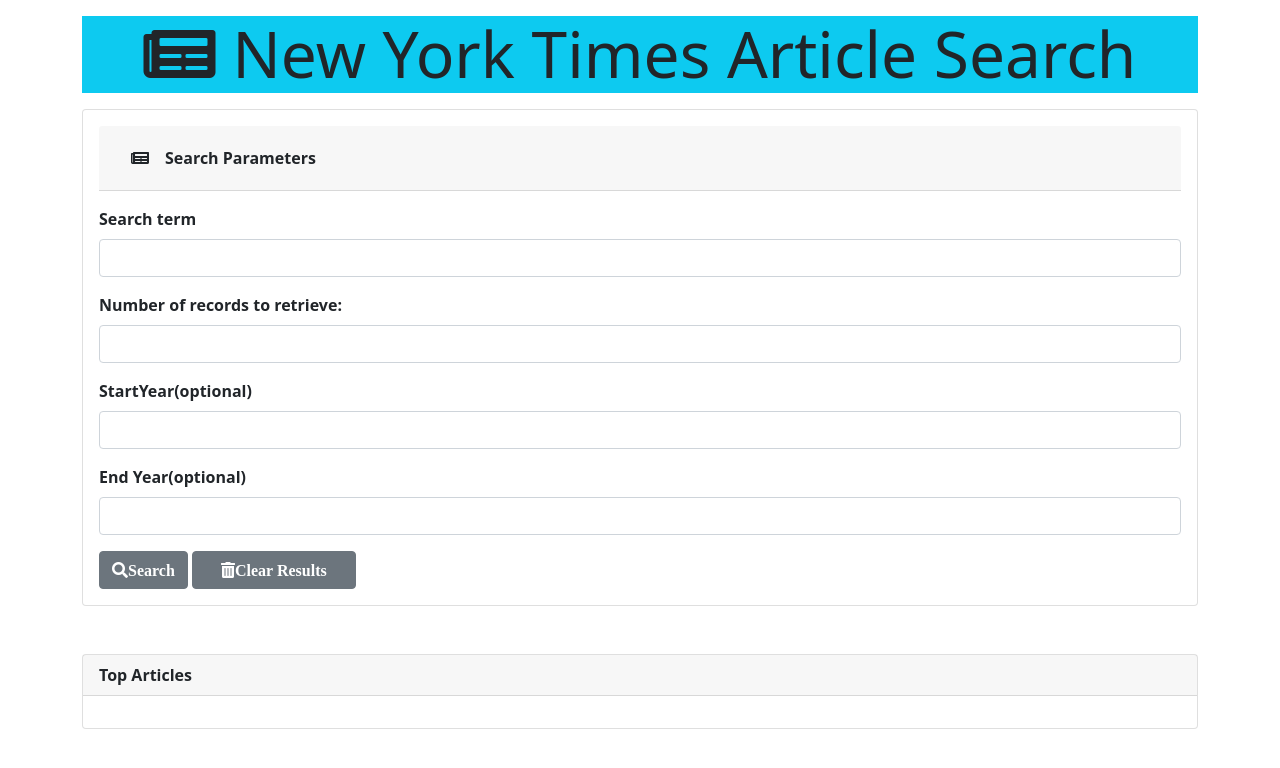
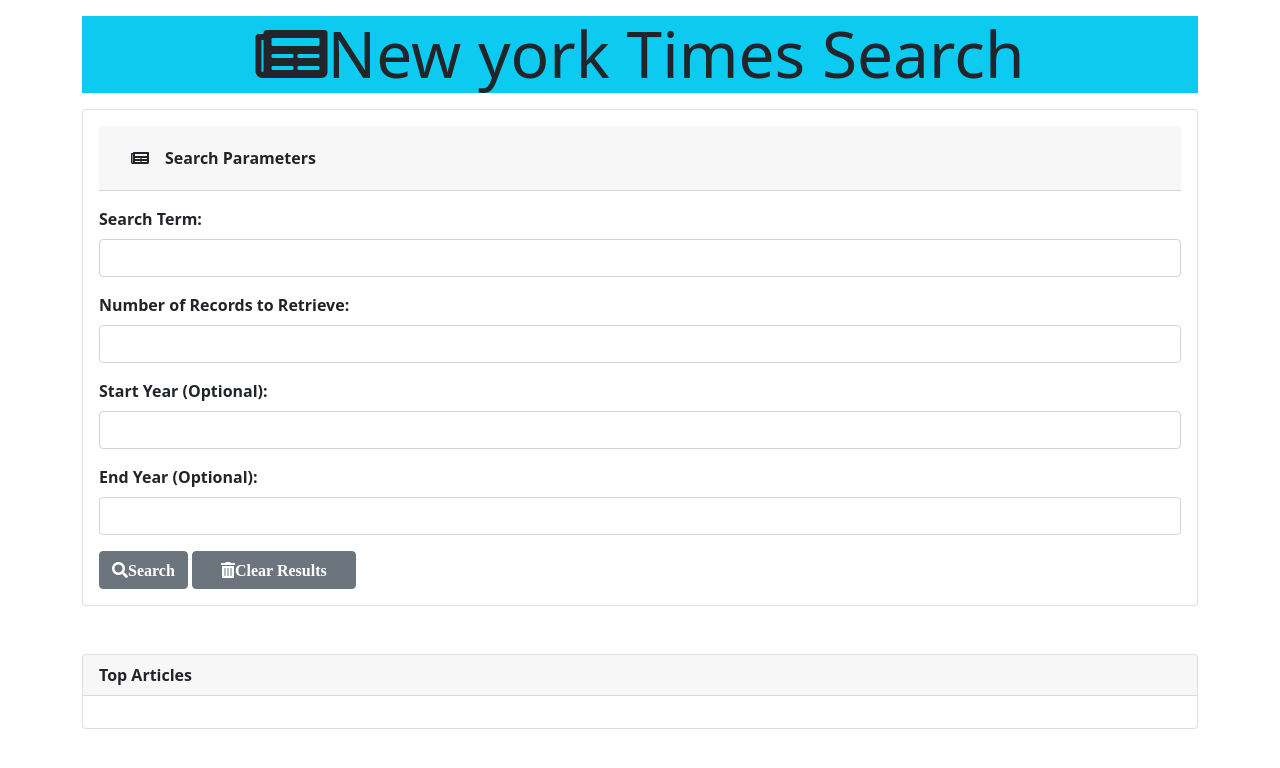
Before and after one commit to KenzieAlyce/nyt-search, a plain HTML site: page index.html in a window 1280 px wide. Drawn offline with nearby package versions, Linux system fonts and the light colour scheme; no server answers.

Commit message:
Update index.html

```diff
--- a/index.html
+++ b/index.html
@@ -3,33 +3,32 @@
 <head>
     <meta charset="UTF-8">
     <meta name="viewport" content="width=device-width, initial-scale=1.0">
-    <title>New York Times Search</title>
+    <title>New York Times Search </title>
     <link href="https://cdn.jsdelivr.net/npm/bootstrap@5.0.0-beta1/dist/css/bootstrap.min.css" rel="stylesheet" integrity="sha384-giJF6kkoqNQ00vy+HMDP7azOuL0xtbfIcaT9wjKHr8RbDVddVHyTfAAsrekwKmP1" crossorigin="anonymous">
     <link rel="stylesheet" href="https://cdnjs.cloudflare.com/ajax/libs/font-awesome/5.15.1/css/all.min.css" integrity="sha512-+4zCK9k+qNFUR5X+cKL9EIR+ZOhtIloNl9GIKS57V1MyNsYpYcUrUeQc9vNfzsWfV28IaLL3i96P9sdNyeRssA==" crossorigin="anonymous" />
 </head>
-
 <body>
     <div class="container">
         <div class="jumbotron">
-           <span> <h1 class="display-3 bg-info text-center mt-3 mb-3"><span><i class="fas fa-newspaper"></i></span> New York Times Article Search</h1></span>
+           <span> <h1 class="display-3 bg-info text-center mt-3 mb-3"><span><i class="fas fa-newspaper"></i></span>New york Times Search</h1></span>
         </div>
         <div class="card">
             <div class="card-body">
                 <div class="card-header fw-bold" id= "searchParam"><i class="fas fa-newspaper m-3"></i>Search Parameters</div>
                 <div class="mb-3 mt-3">
-                    <label for="formGroupExampleInput" class="form-label fw-bold">Search term</label>
+                    <label for="formGroupExampleInput" class="form-label fw-bold">Search Term:</label>
                     <input type="text" class="form-control " id="searchTerm" >
                   </div>
                   <div class="mb-3">
-                    <label for="formGroupExampleInput" class="form-label fw-bold">Number of records to retrieve:</label>
+                    <label for="formGroupExampleInput" class="form-label fw-bold">Number of Records to Retrieve:</label>
                     <input type="number" class="form-control" id="noOfRecords" >
                   </div>
                   <div class="mb-3">
-                    <label for="formGroupExampleInput2" class="form-label fw-bold">StartYear(optional)</label>
+                    <label for="formGroupExampleInput2" class="form-label fw-bold">Start Year (Optional):</label>
                     <input type="text" class="form-control" id="startYear">
                   </div>
                   <div class="mb-3">
-                    <label for="formGroupExampleInput2" class="form-label fw-bold">End Year(optional)</label>
+                    <label for="formGroupExampleInput2" class="form-label fw-bold">End Year (Optional):</label>
                     <input type="text" class="form-control" id="endYear" >
                   </div>
                 <div id= "icons">
```
